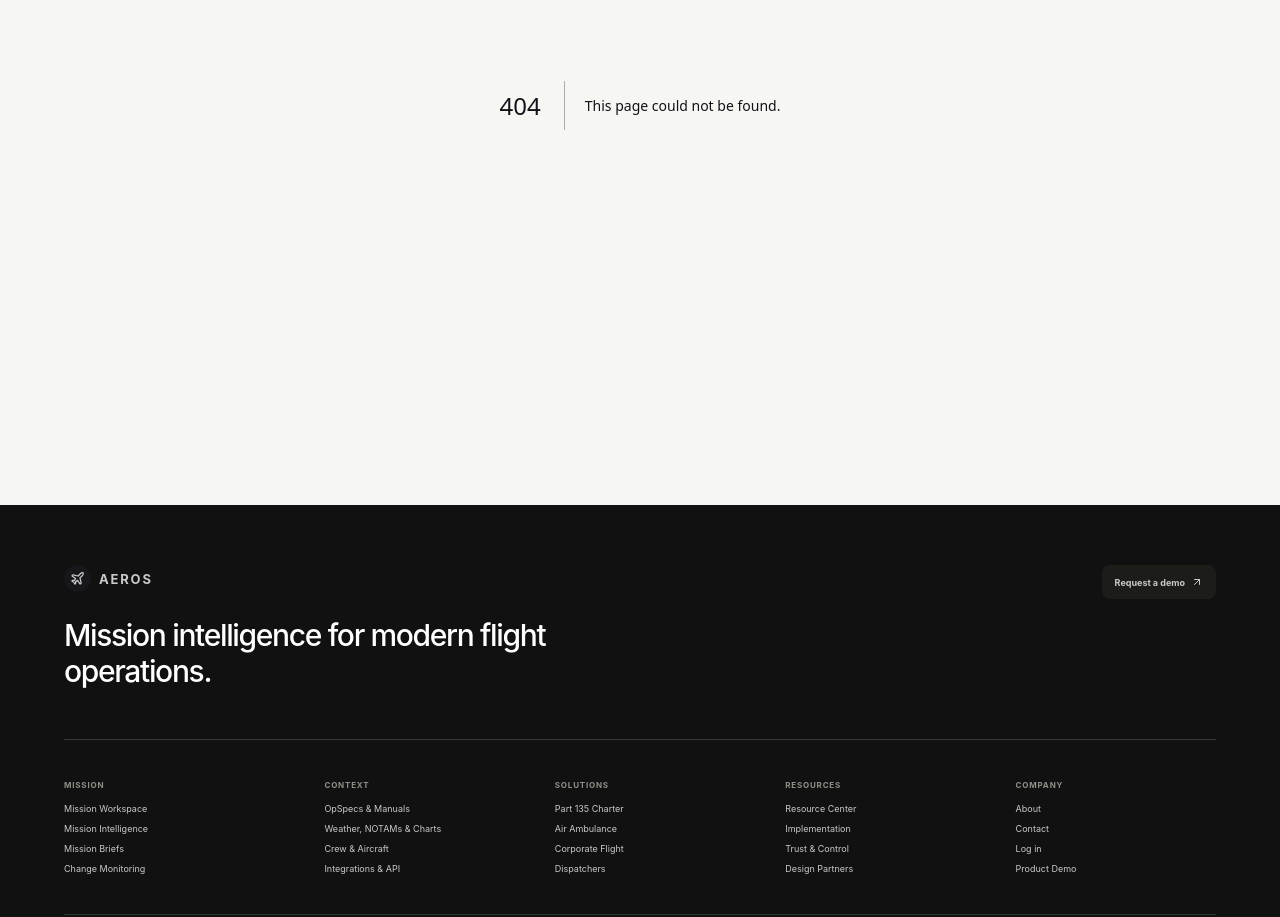
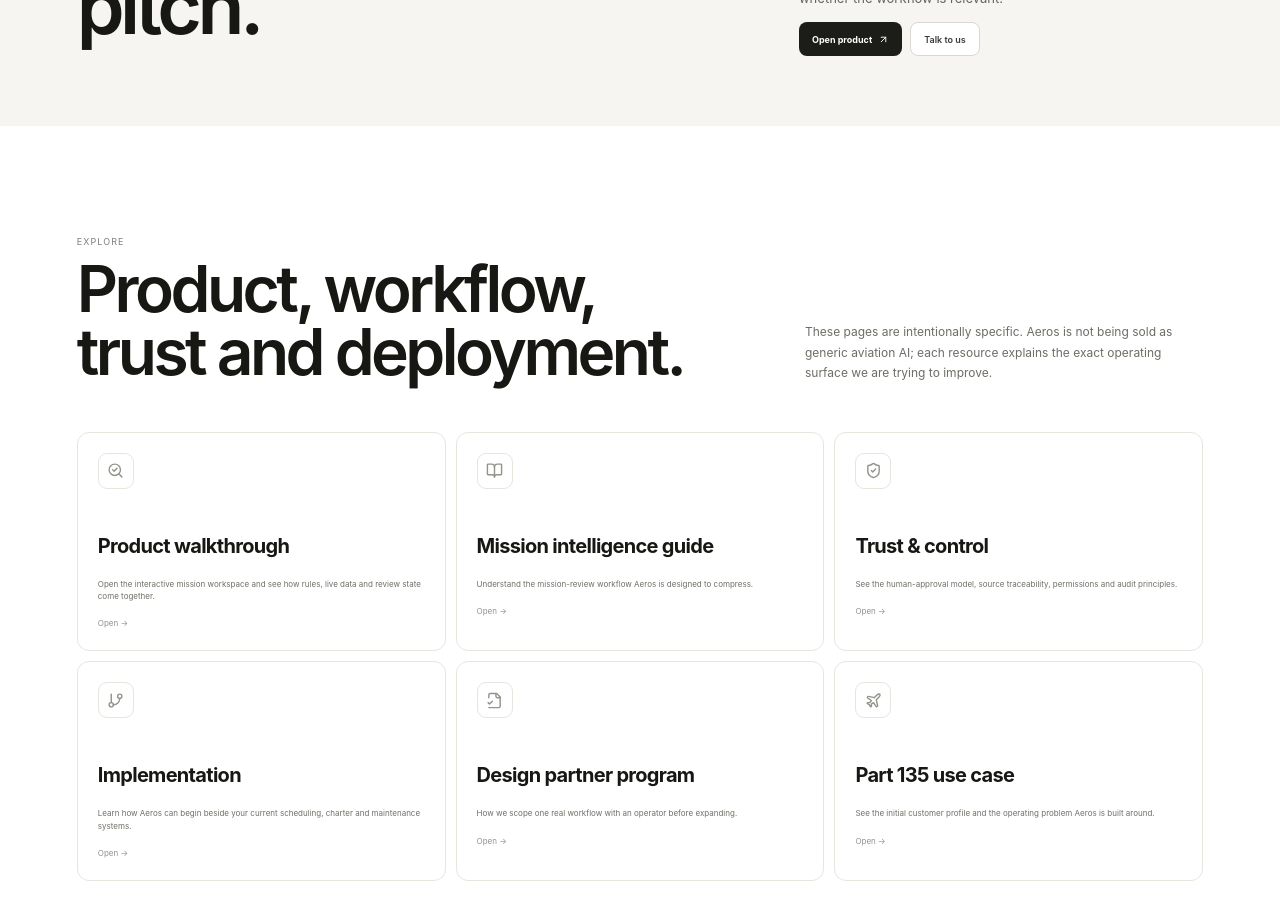
Before and after one commit to saharshbaweja/Rho, a Next.js app: page /resources in a window 1280 px wide. Before the commit this address had no page. Shown: the part 380-1297 px from the top of the page. Built offline with nearby package versions, Linux system fonts and the light colour scheme.

Commit message:
Add Aeros resource center

```diff
--- /dev/null
+++ b/app/resources/page.jsx
@@ -0,0 +1,17 @@
+import Link from 'next/link';
+import {ArrowUpRight,BookOpen,FileCheck2,GitBranch,Plane,ShieldCheck,SearchCheck} from 'lucide-react';
+
+const resources=[
+ [SearchCheck,'Product walkthrough','/dashboard/','Open the interactive mission workspace and see how rules, live data and review state come together.'],
+ [BookOpen,'Mission intelligence guide','/product/mission-intelligence','Understand the mission-review workflow Aeros is designed to compress.'],
+ [ShieldCheck,'Trust & control','/enterprise/','See the human-approval model, source traceability, permissions and audit principles.'],
+ [GitBranch,'Implementation','/implementation','Learn how Aeros can begin beside your current scheduling, charter and maintenance systems.'],
+ [FileCheck2,'Design partner program','/pricing/','How we scope one real workflow with an operator before expanding.'],
+ [Plane,'Part 135 use case','/solutions/part-135','See the initial customer profile and the operating problem Aeros is built around.']
+];
+
+export default function Resources(){return <div className="aeros-site">
+ <section className="a-page-hero"><div><div className="a-eyebrow">RESOURCE CENTER</div><h1>Understand the product before the pitch.</h1></div><div><p>Explore the mission workflow, product architecture, trust model and implementation strategy behind Aeros. The goal is to make the product concrete enough that an operator can decide quickly whether the workflow is relevant.</p><div className="a-actions"><Link href="/dashboard/" className="a-btn-dark">Open product <ArrowUpRight size={11}/></Link><Link href="/contact/" className="a-btn-light">Talk to us</Link></div></div></section>
+ <section className="a-section alt"><div className="a-section-head"><div><div className="a-eyebrow">EXPLORE</div><h2>Product, workflow, trust and deployment.</h2></div><p>These pages are intentionally specific. Aeros is not being sold as generic aviation AI; each resource explains the exact operating surface we are trying to improve.</p></div><div className="a-resource-list">{resources.map(([I,t,h,d])=><Link href={h} className="a-resource" key={t}><span className="a-card-icon"><I size={17}/></span><h3>{t}</h3><p>{d}</p><span>Open →</span></Link>)}</div></section>
+ <section className="a-final"><div><div className="a-eyebrow">DESIGN PARTNERS</div><h2>Have a mission-review workflow worth mapping?</h2></div><Link href="/contact/" className="a-btn-dark">Bring us the workflow</Link></section>
+ </div>}
```
